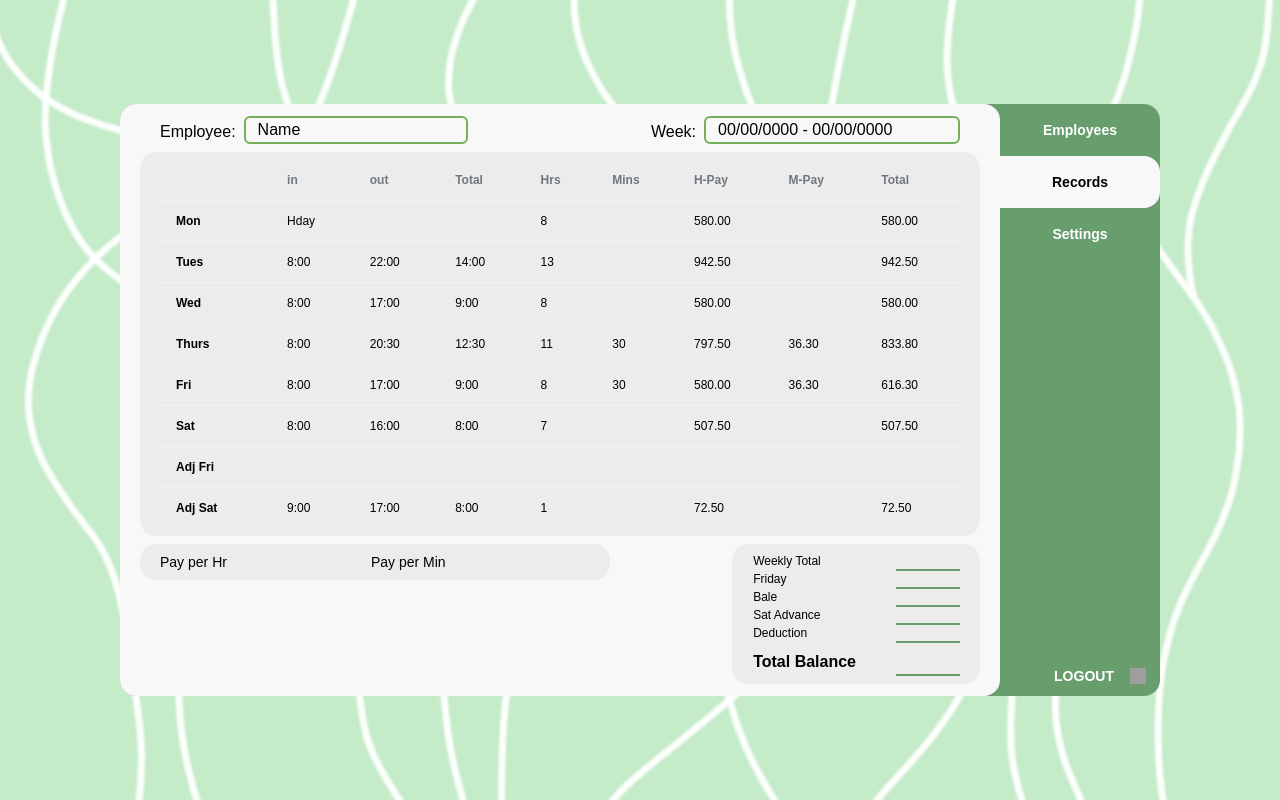
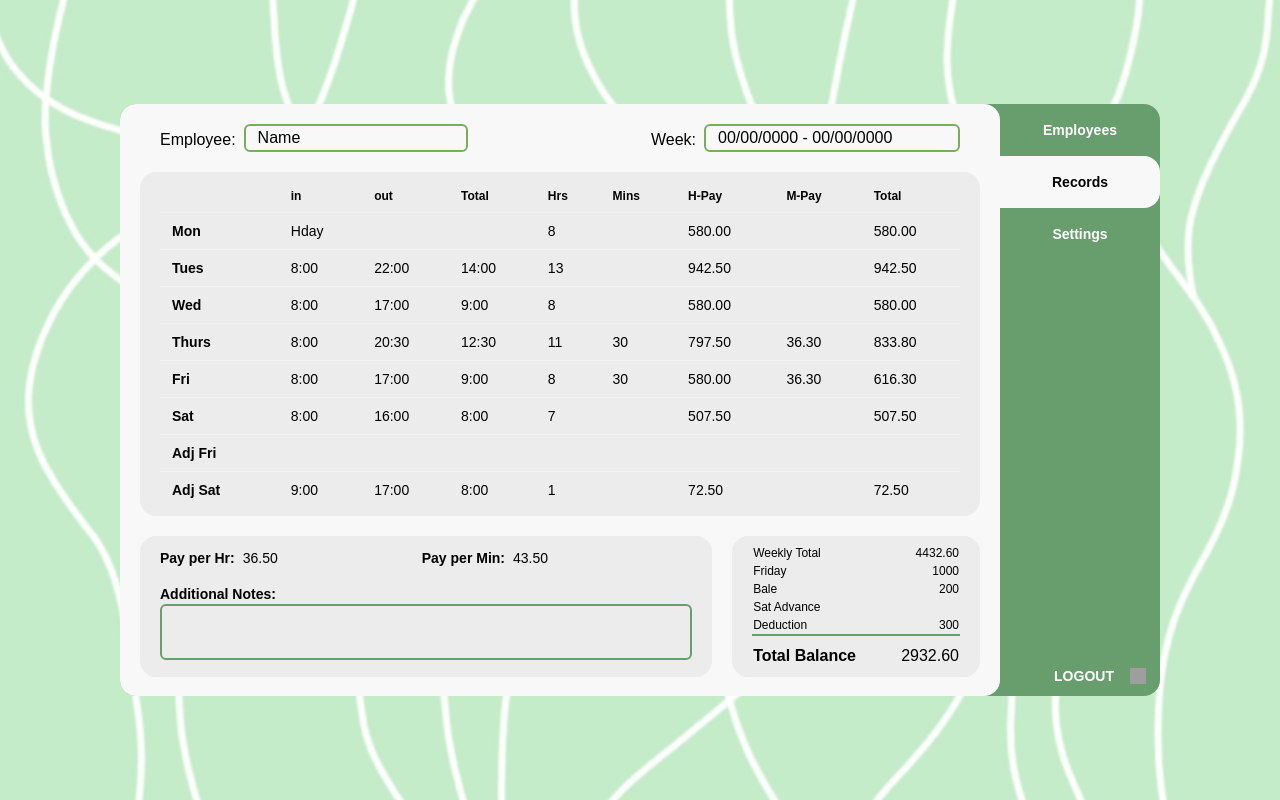
Before and after one commit to kiefferdy/ga-payroll-system, a Nuxt app: page /records in a window 1280 px wide. Built offline with nearby package versions, Linux system fonts and the light colour scheme; no server answers; grey boxes are pictures that could not be loaded.

Commit message:
Fix notes design

```diff
--- a/pages/records.vue
+++ b/pages/records.vue
@@ -1,7 +1,7 @@
 <template>
       <div class="card card-side h-[37rem] w-[65rem] bg-dark_green text-black">
-      <div class="card h-[37rem] w-[55rem] bg-primary_white rounded rounded-[1rem] rounded-br-[1rem]">
-         <div class="card card-side justify-between mx-10 mt-3">
+      <div class="card h-[37rem] w-[55rem] bg-primary_white rounded-[1rem] rounded-br-[1rem]">
+         <div class="card card-side justify-between mx-10 mt-5">
             <div class="card card-side">
                <p class="pe-2 mt-1">Employee:</p>
                <div class="dropdown dropdown-hover w-56 border-button_green border-2 rounded-md">
@@ -25,9 +25,9 @@
                </div>
             </div>
          </div>
-         <div class="card mx-5 my-2 bg-off_white p-2 px-5">
-            <table class="table text-xs">
-               <thead class="">
+         <div class="card mx-5 my-5 bg-off_white p-2 px-5">
+            <table class="table table-sm">
+               <thead class="text-black">
                   <tr>
                      <th class="me-5"></th>
                      <th>in</th>
@@ -132,40 +132,47 @@
                </tbody>
             </table>
          </div>
-         <div class="card card-side justify-between mx-5">
-            <div>
-               <div class="text-sm card card-side justify-between bg-off_white px-5 py-2">
-                  <p class="pe-36">Pay per Hr</p>
-                  <p class="pe-36">Pay per Min</p>
+         <div class="card card-side justify-between mx-5 text-sm">
+            <div class="card bg-off_white px-5 py-2">
+               <div class="card card-side justify-between pb-4 pt-1">
+                  <div class="pe-36 card card-side">
+                     <p class="pe-2 font-bold">Pay per Hr:</p>
+                     <p>36.50</p>
+                  </div>
+                  <div class="pe-36 card card-side">
+                     <p class="pe-2 font-bold">Pay per Min:</p>
+                     <p>43.50</p>
+                  </div>
                </div>
-
+               <p class="font-bold text-black">Additional Notes:</p>
+               <input type="text" class="w-full h-14 rounded-md bg-off_white border-2 border-dark_green"/>
             </div>
             <div class="card px-5 py-2 bg-off_white">
-               <table class="text-left text-xs">
+               <table class="text-xs">
                   <tbody>
                      <tr>
-                        <th class="font-normal">Weekly Total</th>
-                        <td class="w-16 border-b-2 border-dark_green"></td>
+                        <th class="font-normal text-left">Weekly Total</th>
+                        <td class="w-16 text-right">4432.60</td>
                      </tr>
                      <tr>
-                        <th class="font-normal">Friday</th>
-                        <td class="w-16 border-b-2 border-dark_green"></td>
+                        <th class="font-normal text-left">Friday</th>
+                        <td class="w-16 text-right">1000</td>
                      </tr>
                      <tr>
-                        <th class="font-normal">Bale</th>
-                        <td class="w-16 border-b-2 border-dark_green"></td>
+                        <th class="font-normal text-left">Bale</th>
+                        <td class="w-16 text-right">200</td>
                      </tr>
                      <tr>
-                        <th class="font-normal">Sat Advance</th>
-                        <td class="w-16 border-b-2 border-dark_green"></td>
+                        <th class="font-normal text-left">Sat Advance</th>
+                        <td class="w-16 text-right"></td>
                      </tr>
-                     <tr>
-                        <th class="font-normal">Deduction</th>
-                        <td class="w-16 border-b-2 border-dark_green"></td>
+                     <tr class="border-b-2 border-dark_green">
+                        <th class="font-normal text-left">Deduction</th>
+                        <td class="w-16 text-right">300</td>
                      </tr>
                      <tr class="text-base">
-                        <th class="pe-10 pt-2">Total Balance</th>
-                        <td class="w-16 border-b-2 border-dark_green ms-20"></td>
+                        <th class="pe-10 pt-2 text-left">Total Balance</th>
+                        <td class="w-16 pt-2 text-right">2932.60</td>
                      </tr>
                   </tbody>
                </table>
```
